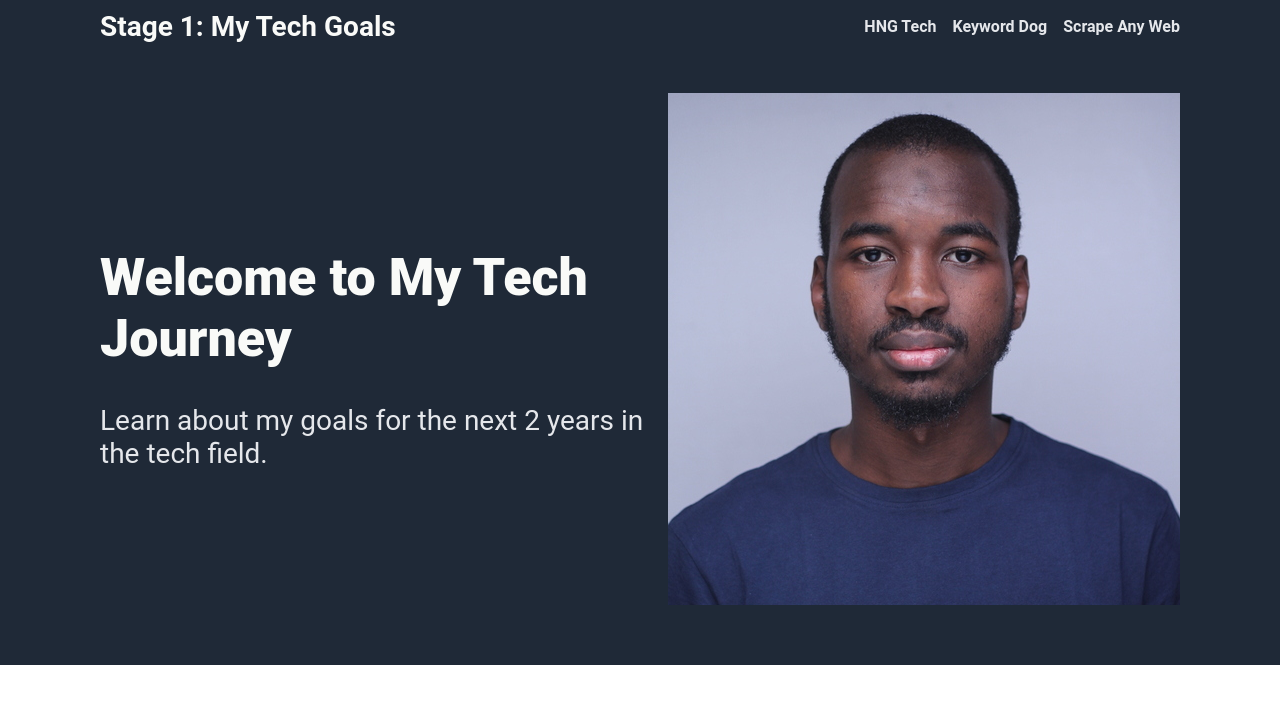
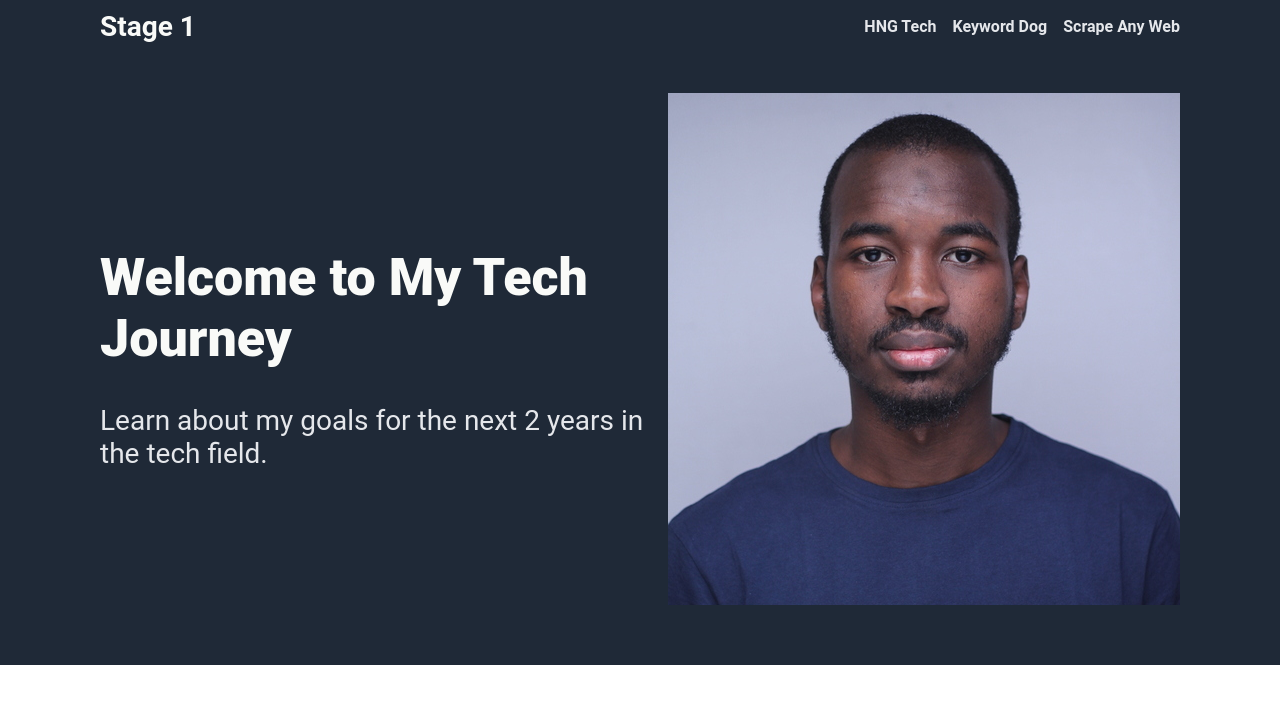
Before and after one commit to kojozcodes/stage-1-tech-goals, a plain HTML site: page index.html in a window 1280 px wide. Shown: the top 712 px of the page. Drawn offline with Linux system fonts and the light colour scheme.

Commit message:
change header title

```diff
--- a/index.html
+++ b/index.html
@@ -5,12 +5,12 @@
     <meta http-equiv="X-UA-Compatible="IE=edge">
     <meta name="viewport" content="width=device-width, initial-scale=1.0">
     <link rel="stylesheet" href="styles.css">
-    <title>Stage 1: My Tech Goals</title>
+    <title>Stage 1 Task</title>
 </head>
 <body>
     <div class="header">
         <div class="navbar">
-            <div class="header-logo">Stage 1: My Tech Goals</div>
+            <div class="header-logo">Stage 1</div>
             <ul class="nav-links">
                 <a href="https://hng.tech/learn" data-testid="hngLink"><li class="link">HNG Tech</li></a>
                 <a href="https://keyword.dog" data-testid="keywordLink"><li class="link">Keyword Dog</li></a>
```
